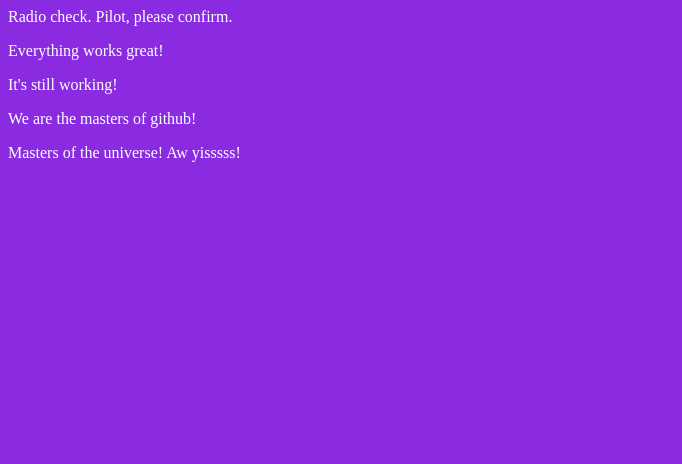
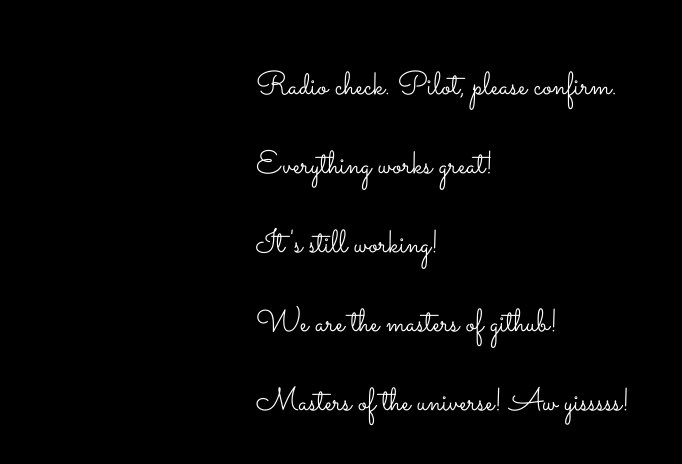
Before and after one commit to Ultraviolet-N7/communication-log, a plain HTML site: page index.html in a window 1280 px wide. Shown: the whole page, without its empty margins (0-682 px from the left). Drawn offline with Linux system fonts and the light colour scheme.

Commit message:
conflicting style changes

```diff
--- a/index.html
+++ b/index.html
@@ -1,6 +1,7 @@
 <html>
    <head>
       <link rel="stylesheet" type="text/css" href="style.css">
+      <link href="https://fonts.googleapis.com/css?family=Sacramento" rel="stylesheet">
    </head>
 <body>
    <p>Radio check. Pilot, please confirm.</p>
--- a/style.css
+++ b/style.css
@@ -1,4 +1,9 @@
 body {
     color: white;
-    background-color: blueviolet;
+    background-color: black;
+    font-family: 'Sacramento', cursive;
+    font-size: 32px;
+    margin-top: 5%;
+    margin-left: 20%;
+    margin-right: 20%;
  }
```
